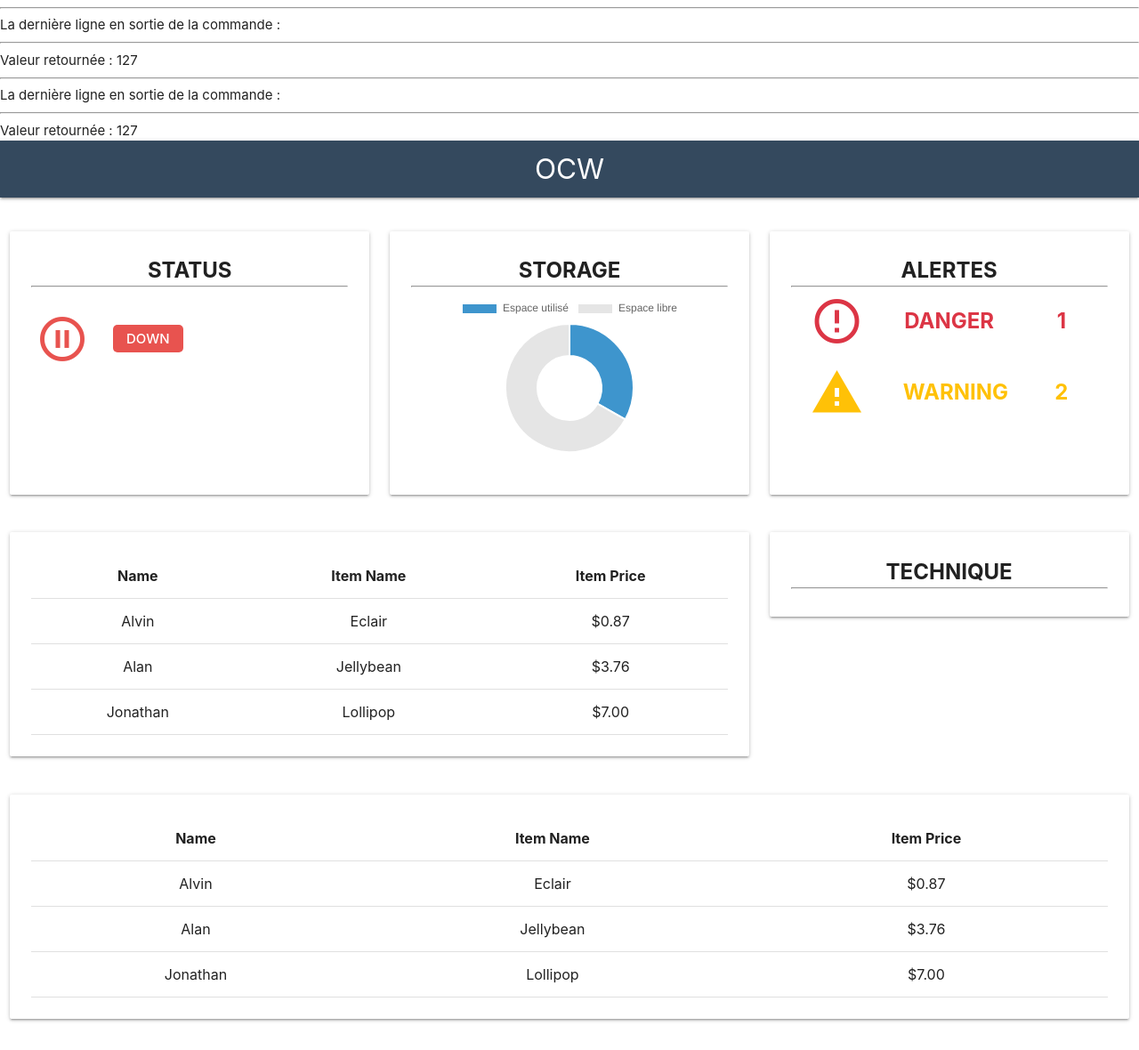
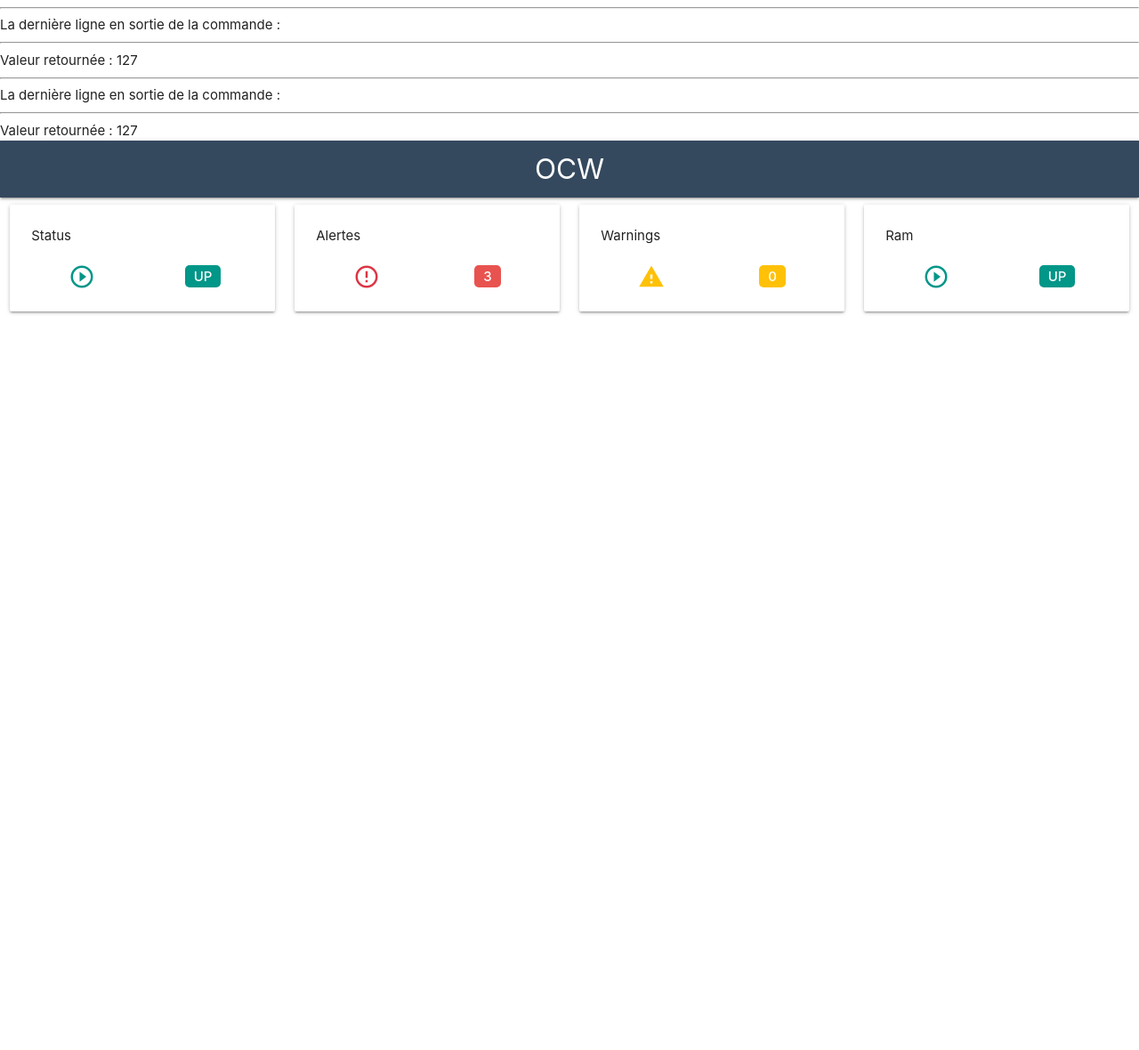
Before and after one commit to Poimulaz/Occs, a PHP site: page / in a window 1280 px wide. Shown: the whole page at 89% size. After the commit the page ends 353 px from the top, so only its background shows below. Run offline with PHP 8.4, Linux system fonts and the light colour scheme; some libraries are stand-ins or nearby versions.

Commit message:
New Card

```diff
--- a/Public/css/style.css
+++ b/Public/css/style.css
@@ -34,13 +34,39 @@
     margin-top: 20px;
 }
 
+.rowCustom{
+    margin-bottom: 0px;
+    margin-top: 20px;
+}
+
+.badgeAlertes{
+    background-color: #e8534f !important;
+    border-radius: 5px;
+    padding-left: 10px;
+    padding-right: 10px;
+    padding-bottom: 3px;
+    padding-top: 3px;
+    color: white!important;
+}
+
+.badgeWarnings{
+    background-color: #ffc107 !important;
+    border-radius: 5px;
+    padding-left: 10px;
+    padding-right: 10px;
+    padding-bottom: 3px;
+    padding-top: 3px;
+    color: white!important;
+}
+
+
 .badgeStatusUp{
     background-color: #009688 !important;
     border-radius: 5px;
-    padding-left: 15px;
-    padding-right: 15px;
-    padding-bottom: 6px;
-    padding-top: 6px;
+    padding-left: 10px;
+    padding-right: 10px;
+    padding-bottom: 3px;
+    padding-top: 3px;
     color: white!important;
 }
 
--- a/Public/js/chart.js
+++ b/Public/js/chart.js
@@ -1,5 +1,6 @@
 new Chart(document.getElementById("bar-chart"),{
     type: 'doughnut',
+    responsive: true,
     data: {
         labels: ["Espace utilisé", "Espace libre"],
         datasets: [{
@@ -15,3 +16,5 @@ new Chart(document.getElementById("bar-chart"),{
         }
     }
 });
+
+Chart.defaults.global.responsive = true;
--- a/Views/card.php
+++ b/Views/card.php
@@ -1,178 +1,78 @@
-<div class="row row1">
+<div class="row">
+    <div class="col s12 m3 l3">
+        <div class="card-panel">
+            <div>
+                <span>Status</span>
+            </div>
 
-    <div class="col  test s12 m4">
-        <div class="card-panel cardCustom">
-            <div class="center">
-                <h6 class="card-title">
-                    <strong class="strongTitle">STATUS</strong>
-                </h6>
-            </div>
-            <hr />
-            <div class="valign-wrapper">
-                <div class="valign-wrapper row rowStatus">
-                    <div class="col s6">
-                        <div class="center">
-                            <?php
-
-                            if($ip == false){
-                                echo '<i  class="medium material-icons iconStatusDown">pause_circle_outline</i>';
-                            } else {
-                                echo '<i class="medium material-icons iconStatusUp">play_circle_outline</i>';
-                            }
-                        ?>
-
-                        </div>
-                    </div>
-                    <div class="col s6">
-                        <div class="center">
-                            <?php
-                            if($ip == false){
-                                echo '<span *ngIf="status == true" class=badgeStatusDown>
-                                    <strong>DOWN</strong>
-                                </span>';
-                            } else {
-                                echo '<span *ngIf="status == false" class=badgeStatusUp>
-                                    <strong>UP</strong>
-                                </span>';
-                            }
-                        ?>
-                        </div>
-                    </div>
+            <div class="row valign-wrapper rowCustom">
+                <div class="col m6 s6 l6 center-align">
+                    <i class="small material-icons iconStatusUp">play_circle_outline</i>
+                </div>
+                <div class="col m6 s6 l6 center-align">
+                    <span class=badgeStatusUp>
+                        <strong>UP</strong>
+                    </span>
                 </div>
             </div>
-
-
         </div>
     </div>
+    <div class="col s12 m3 l3">
+        <div class="card-panel">
+            <div>
+                <span>Alertes</span>
+            </div>
 
-    <div class="col s12 m4">
-        <div class="card-panel cardCustom">
-            <div class="center">
-                <h6 class="card-title">
-                    <strong class="strongTitle">STORAGE</strong>
-                </h6>
-            </div>
-            <hr />
-
-            <canvas id="bar-chart"></canvas>
-        </div>
-    </div>
-
-
-    <div class="col s12 m4">
-        <div class="card-panel cardCustom">
-            <div class="center">
-                <h6 class="card-title">
-                    <strong class="strongTitle">ALERTES</strong>
-                </h6>
-            </div>
-            <hr />
-
-            <div class="row valign-wrapper">
-                <div class="col s4 center">
-                    <i class="medium material-icons iconError">
+            <div class="row valign-wrapper rowCustom">
+                <div class="col m6 s6 l6 center-align">
+                <i class="small material-icons iconError">
                         error_outline
                     </i>
                 </div>
-                <div class="col s4 center danger">DANGER</div>
-                <div class="col s4 center danger">1</div>
+                <div class="col m6 s6 l6 center-align">
+                    <span class="badgeAlertes ">
+                        <strong>3</strong>
+                    </span>
+                </div>
+            </div>
+        </div>
+    </div>
+    <div class="col s12 m3 l3">
+        <div class="card-panel">
+            <div>
+                <span>Warnings</span>
             </div>
 
-            <div class="row valign-wrapper">
-                <div class="col s4 center">
-                    <i class="medium material-icons iconWarning">
+            <div class="row valign-wrapper rowCustom">
+                <div class="col m6 s6 l6 center-align">
+                <i class="small material-icons iconWarning">
                         warning
                     </i>
                 </div>
-                <div class="col s4 center warning">WARNING</div>
-                <div class="col s4 center warning">2</div>
+                <div class="col m6 s6 l6 center-align">
+                    <span class="badgeWarnings">
+                        <strong>0</strong>
+                    </span>
+                </div>
+            </div>
+        </div>
+    </div>
+    <div class="col s12 m3 l3">
+        <div class="card-panel">
+            <div>
+                <span>Ram</span>
             </div>
 
-        </div>
-    </div>
-
-
-</div>
-
-
-<div class="row">
-    <div class="col m8 s12">
-        <div class="card-panel ">
-            <table class="centered">
-                <thead>
-                    <tr>
-                        <th>Name</th>
-                        <th>Item Name</th>
-                        <th>Item Price</th>
-                    </tr>
-                </thead>
-
-                <tbody>
-                    <tr>
-                        <td>Alvin</td>
-                        <td>Eclair</td>
-                        <td>$0.87</td>
-                    </tr>
-                    <tr>
-                        <td>Alan</td>
-                        <td>Jellybean</td>
-                        <td>$3.76</td>
-                    </tr>
-                    <tr>
-                        <td>Jonathan</td>
-                        <td>Lollipop</td>
-                        <td>$7.00</td>
-                    </tr>
-                </tbody>
-            </table>
-        </div>
-    </div>
-
-    <div class="col m4 s12">
-        <div class="card-panel ">
-            <div class="center">
-                <h6 class="card-title">
-                    <strong class="strongTitle">TECHNIQUE</strong>
-                </h6>
+            <div class="row valign-wrapper rowCustom">
+                <div class="col m6 s6 l6 center-align">
+                    <i class="small material-icons iconStatusUp">play_circle_outline</i>
+                </div>
+                <div class="col m6 s6 l6 center-align">
+                    <span class=badgeStatusUp>
+                        <strong>UP</strong>
+                    </span>
+                </div>
             </div>
-            <hr />
-
-        </div>
-
-    </div>
-</div>
-
-
-<div class="row">
-    <div class="col m12 s12">
-        <div class="card-panel ">
-            <table class="centered">
-                <thead>
-                    <tr>
-                        <th>Name</th>
-                        <th>Item Name</th>
-                        <th>Item Price</th>
-                    </tr>
-                </thead>
-
-                <tbody>
-                    <tr>
-                        <td>Alvin</td>
-                        <td>Eclair</td>
-                        <td>$0.87</td>
-                    </tr>
-                    <tr>
-                        <td>Alan</td>
-                        <td>Jellybean</td>
-                        <td>$3.76</td>
-                    </tr>
-                    <tr>
-                        <td>Jonathan</td>
-                        <td>Lollipop</td>
-                        <td>$7.00</td>
-                    </tr>
-                </tbody>
-            </table>
         </div>
     </div>
 </div>
```
